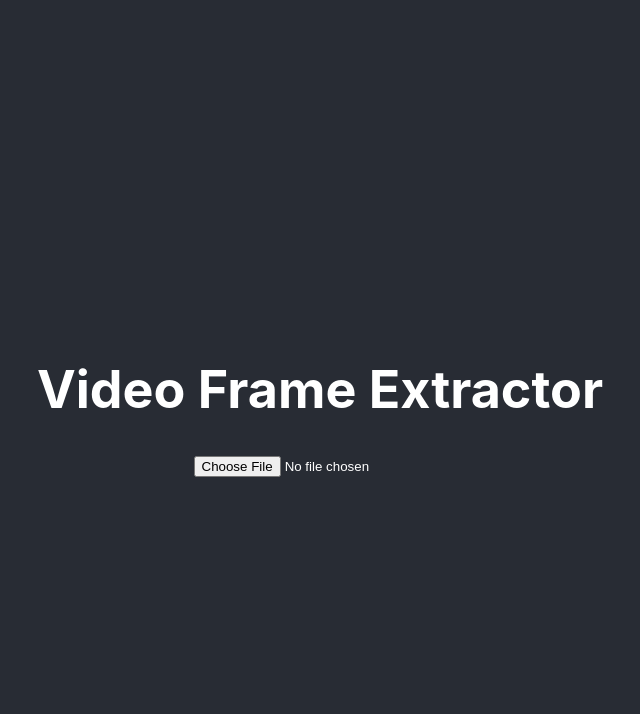
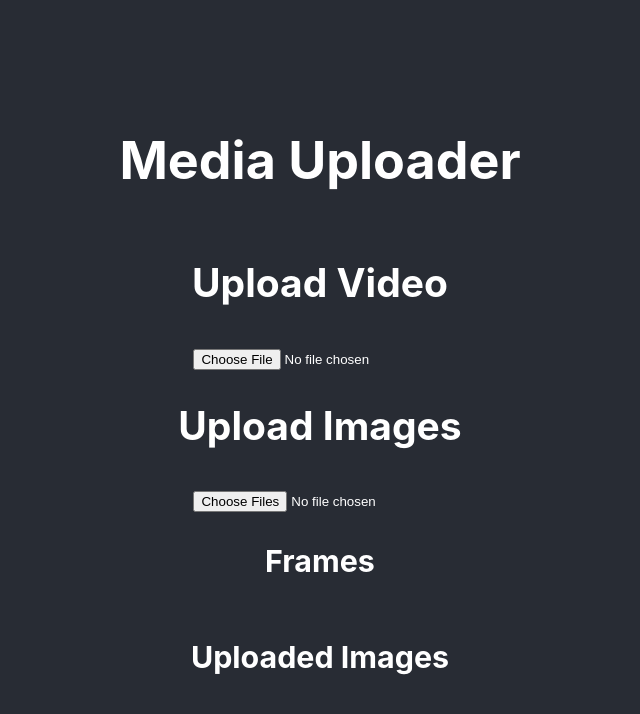
Before and after one commit to MaryZhao1037/Audiomatic, a React (Create React App) app in the folder audiomatic/: page / in a window 1280 px wide. Shown: the top 714 px of the page, without its empty margins (320-960 px from the left). Built offline with nearby package versions, Linux system fonts and the light colour scheme.

Commit message:
added image upload

```diff
--- a/audiomatic/src/App.js
+++ b/audiomatic/src/App.js
@@ -3,9 +3,10 @@ import './App.css';
 
 function App() {
   const [frames, setFrames] = useState([]);
+  const [images, setImages] = useState([]);
   const [uploading, setUploading] = useState(false);
 
-  const handleFileUpload = async (event) => {
+  const handleVideoUpload = async (event) => {
     const file = event.target.files[0];
     if (!file) return;
 
@@ -21,9 +22,38 @@ function App() {
 
       if (response.ok) {
         const data = await response.json();
-        setFrames(data.frames); // Array of frame URLs from the backend
+        setFrames(data.frames);
       } else {
         console.error('Failed to upload video');
+      }
+    } catch (error) {
+      console.error('Error:', error);
+    } finally {
+      setUploading(false);
+    }
+  };
+
+  const handleImageUpload = async (event) => {
+    const files = Array.from(event.target.files);
+    if (files.length === 0) return;
+
+    const formData = new FormData();
+    files.forEach((file, index) => {
+      formData.append(`image_${index}`, file);
+    });
+
+    setUploading(true);
+    try {
+      const response = await fetch('http://localhost:5000/upload_images', {
+        method: 'POST',
+        body: formData,
+      });
+
+      if (response.ok) {
+        const data = await response.json();
+        setImages(data.images);
+      } else {
+        console.error('Failed to upload images');
       }
     } catch (error) {
       console.error('Error:', error);
@@ -35,12 +65,26 @@ function App() {
   return (
     <div className="App">
       <header className="App-header">
-        <h1>Video Frame Extractor</h1>
-        <input type="file" accept="video/*" onChange={handleFileUpload} />
+        <h1>Media Uploader</h1>
+        <div>
+          <h2>Upload Video</h2>
+          <input type="file" accept="video/*" onChange={handleVideoUpload} />
+        </div>
+        <div>
+          <h2>Upload Images</h2>
+          <input type="file" accept="image/*" multiple onChange={handleImageUpload} />
+        </div>
         {uploading && <p>Uploading and processing...</p>}
         <div className="frames-container">
+          <h3>Frames</h3>
           {frames.map((frame, index) => (
             <img key={index} src={`http://localhost:5000/${frame}`} alt={`Frame ${index}`} className="frame-image" />
+          ))}
+        </div>
+        <div className="images-container">
+          <h3>Uploaded Images</h3>
+          {images.map((image, index) => (
+            <img key={index} src={`http://localhost:5000/${image}`} alt={`Image ${index}`} className="uploaded-image" />
           ))}
         </div>
       </header>
```
Also changed, not shown: 1 other file (tests, documents, lock files or other folders).
